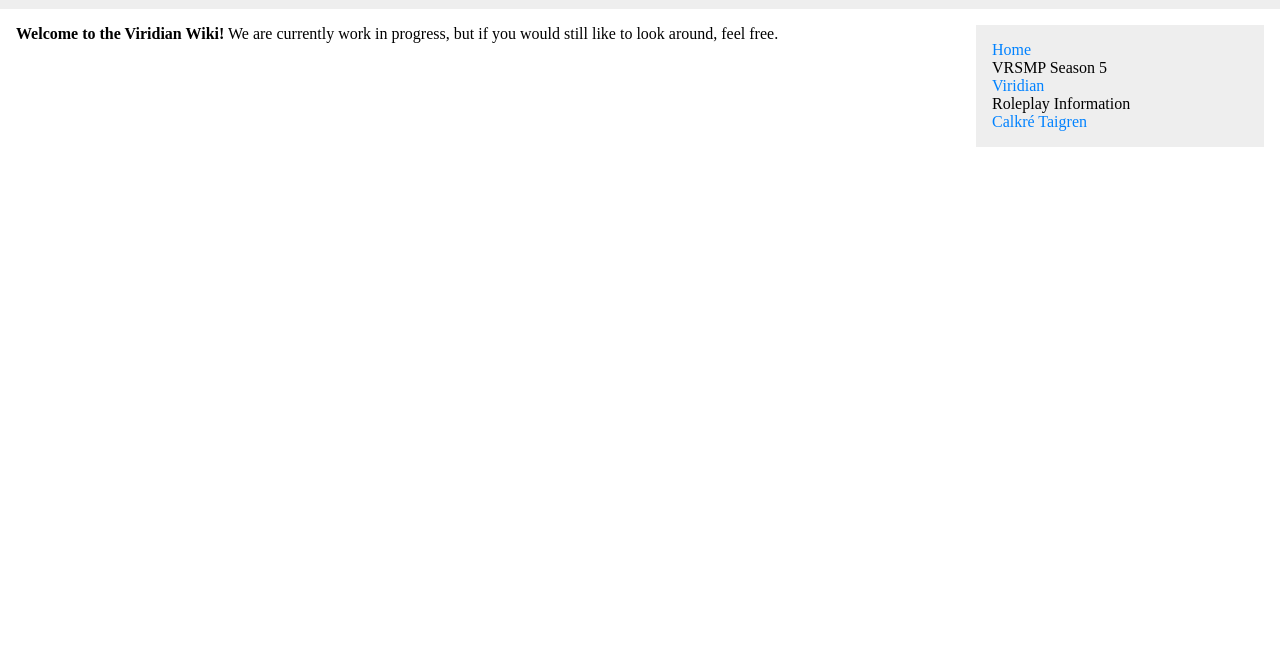
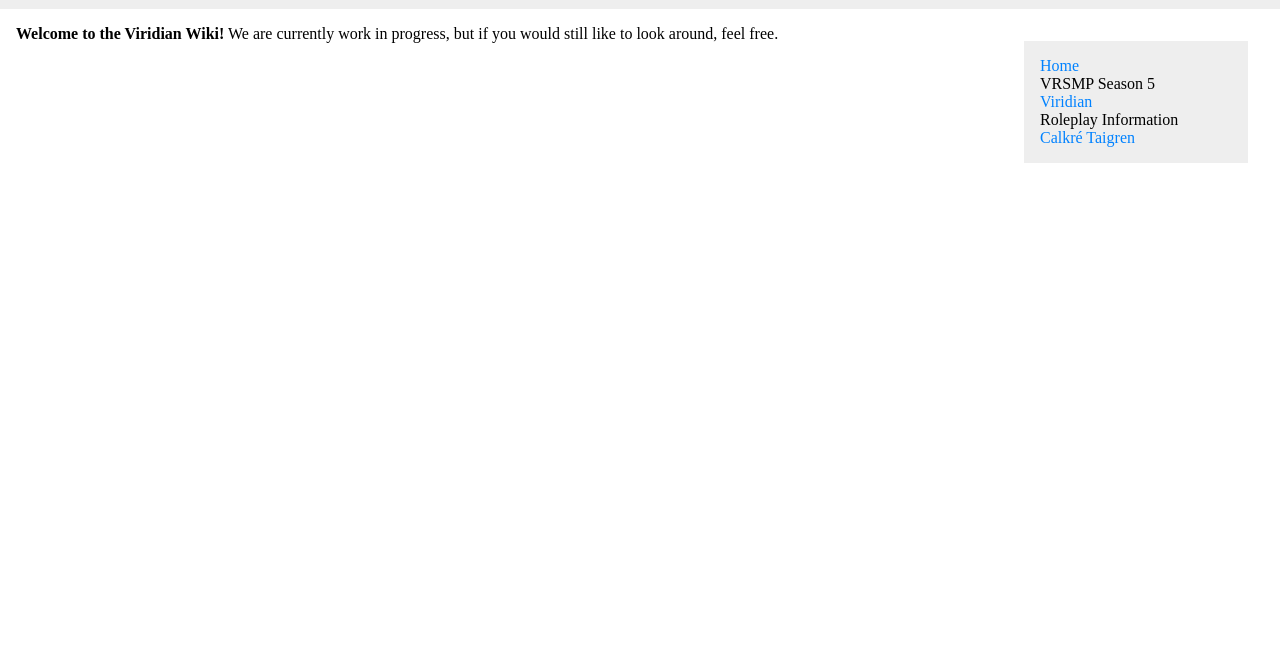
Before and after one commit to Redstonia2020/ViridianWiki, a plain HTML site: page docs/index.html in a window 1280 px wide. Shown: the part 136-800 px from the top of the page. Drawn offline with Linux system fonts and the light colour scheme.

Commit message:
layout changes

```diff
--- a/docs/defaultstyles.css
+++ b/docs/defaultstyles.css
@@ -20,8 +20,6 @@ aside {
     float: right;
     width: 20vw;
     margin: 1em;
-    padding: 1em;
-    background-color: #eeeeee;
 }
 
 
@@ -29,6 +27,12 @@ aside {
         margin: 0;
         list-style-type: none;
         padding-left: 0;
+    }
+
+    aside section {
+        padding: 1em;
+        margin: 1em;
+        background-color: #eeeeee;
     }
 
 h1, h2, h3, h4, h5, h6 {
--- a/docs/index.html
+++ b/docs/index.html
@@ -11,8 +11,10 @@
         <h1>Home</h1>
         <h2>Viridian Wiki</h2>
     </header>
-    <aside id="menu">
-        <iframe src="menu.html" onload="loadmenu()"></iframe>
+    <aside>
+        <section id="menu">
+            <iframe src="menu.html" onload="loadmenu()"></iframe>
+        </section>
     </aside>
     <main>
         <p><b>Welcome to the Viridian Wiki!</b> We are currently work in progress, but if you would still like to look around, feel free.</p>
--- a/docs/wikipage.js
+++ b/docs/wikipage.js
@@ -32,6 +32,7 @@ function loadpage() {
             }
 
             else {
+                headerType += 1;
                 paragraphed += "<h" + headerType + ">" + line + "</h" + headerType + ">\n";
             }
         }
```
Also changed, not shown: docs/page.html (+7 -2 lines).
